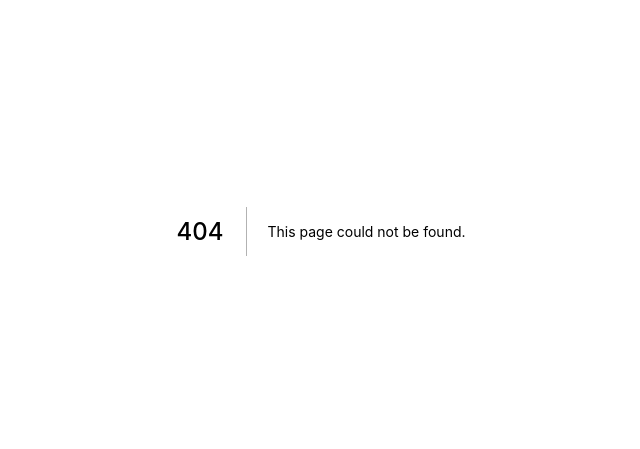
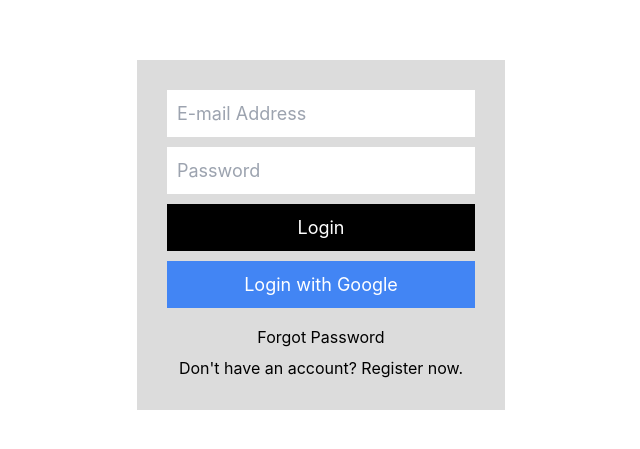
Before and after one commit to haksatryabhaswara/chatwithai2, a Next.js app: page /login in a window 1280 px wide. Before the commit this address had no page. Shown: the part 169-618 px from the top of the page, without its empty margins (319-959 px from the left). Built offline with nearby package versions, Linux system fonts and the light colour scheme; no server answers.

Commit message:
latest desc

```diff
--- /dev/null
+++ b/firebase/index.js
@@ -0,0 +1,83 @@
+import { firebase, initializeApp } from "firebase/app";
+import { getAuth } from "firebase/auth";
+import { getFirestore } from "firebase/firestore";
+import { getAnalytics } from "firebase/analytics";
+const firebaseConfig = {
+  apiKey: "AIzaSyBj4wYsuqNlrOIqg-_f6gPP8_FaK3r79zk",
+  authDomain: "tokkuai.firebaseapp.com",
+  projectId: "tokkuai",
+  storageBucket: "tokkuai.appspot.com",
+  messagingSenderId: "472655829189",
+  appId: "1:472655829189:web:81f8aabf3a4769dd20f8ac",
+  measurementId: "G-78P2ERF9M7",
+};
+const app = initializeApp(firebaseConfig);
+// const analytics = getAnalytics(app);
+const auth = getAuth(app);
+const db = getFirestore(app);
+const googleProvider = new firebase.auth.GoogleAuthProvider();
+const signInWithGoogle = async () => {
+  try {
+    const res = await auth.signInWithPopup(googleProvider);
+    const user = res.user;
+    const query = await db
+      .collection("users")
+      .where("uid", "==", user.uid)
+      .get();
+    if (query.docs.length === 0) {
+      await db.collection("users").add({
+        uid: user.uid,
+        name: user.displayName,
+        authProvider: "google",
+        email: user.email,
+      });
+    }
+  } catch (err) {
+    console.error(err);
+    alert(err.message);
+  }
+};
+const signInWithEmailAndPassword = async (email, password) => {
+  try {
+    await auth.signInWithEmailAndPassword(email, password);
+  } catch (err) {
+    console.error(err);
+    alert(err.message);
+  }
+};
+const registerWithEmailAndPassword = async (name, email, password) => {
+  try {
+    const res = await auth.createUserWithEmailAndPassword(email, password);
+    const user = res.user;
+    await db.collection("users").add({
+      uid: user.uid,
+      name,
+      authProvider: "local",
+      email,
+    });
+  } catch (err) {
+    console.error(err);
+    alert(err.message);
+  }
+};
+const sendPasswordResetEmail = async (email) => {
+  try {
+    await auth.sendPasswordResetEmail(email);
+    alert("Password reset link sent!");
+  } catch (err) {
+    console.error(err);
+    alert(err.message);
+  }
+};
+const logout = () => {
+  auth.signOut();
+};
+export {
+  auth,
+  db,
+  signInWithGoogle,
+  signInWithEmailAndPassword,
+  registerWithEmailAndPassword,
+  sendPasswordResetEmail,
+  logout,
+};
--- a/next.config.js
+++ b/next.config.js
@@ -1,3 +1,16 @@
-module.exports = {
-  reactStrictMode: true,
-}
+const removeImports = require("next-remove-imports")();
+module.exports = removeImports({
+  swcMinify: true,
+  images: {
+    domains: ["firebasestorage.googleapis.com"],
+  },
+  // env: {
+  //   apiKey: "AIzaSyBj4wYsuqNlrOIqg-_f6gPP8_FaK3r79zk",
+  //   authDomain: "tokkuai.firebaseapp.com",
+  //   projectId: "tokkuai",
+  //   storageBucket: "tokkuai.appspot.com",
+  //   messagingSenderId: "472655829189",
+  //   appId: "1:472655829189:web:81f8aabf3a4769dd20f8ac",
+  //   measurementId: "G-78P2ERF9M7",
+  // },
+});
--- a/package.json
+++ b/package.json
@@ -10,9 +10,14 @@
   "dependencies": {
     "@headlessui/react": "^1.4.2",
     "@tailwindcss/typography": "^0.5.0",
+    "firebase": "^9.6.1",
+    "firebase-admin": "^10.0.1",
     "next": "12.0.7",
+    "next-remove-imports": "^1.0.6",
     "react": "17.0.2",
     "react-dom": "17.0.2",
+    "react-firebase-hooks": "^3.0.5",
+    "react-firebaseui": "^6.0.0",
     "react-google-recaptcha": "^2.1.0"
   },
   "devDependencies": {
--- a/pages/_app.js
+++ b/pages/_app.js
@@ -1,5 +1,4 @@
 import '../styles/globals.css'
-
 function MyApp({ Component, pageProps }) {
   return <Component {...pageProps} />
 }
--- a/pages/chat/index.js
+++ b/pages/chat/index.js
@@ -8,7 +8,7 @@
   const [listChat, setLC] = useState([]);
   const [chat, setChat] = useState("");
   const [nama, setNama] = useState("");
-  const [stage, setStage] = useState(false);
+  const [stage, setStage] = useState(true);
   const [isOpen, setIsOpen] = useState(false);
   const [isGrammarOpen, setIsGrammarOpen] = useState(false);
   const recaptchaRef = React.createRef();
@@ -218,7 +218,10 @@
           name="description"
           content="TokkuAI can help you to talk, anything, anytime, and anywhere, we are here just to help you to talk."
         />
-
+        <meta
+          name="keywords"
+          content="TokkuAI, Tokku, AI, chatbot, messaging, learn english, learn with ai, talk with ai"
+        />
         <meta property="og:type" content="website" />
         <meta property="og:url" content="https://www.tokkuai.com/" />
         <meta property="og:title" content="TokkuAI #JustTalk" />
--- a/pages/index.js
+++ b/pages/index.js
@@ -74,7 +74,10 @@
           name="description"
           content="TokkuAI can help you to talk, anything, anytime, and anywhere, we are here just to help you to talk."
         />
-
+        <meta
+          name="keywords"
+          content="TokkuAI, Tokku, AI, chatbot, messaging, learn english, learn with ai, talk with ai"
+        />
         <meta property="og:type" content="website" />
         <meta property="og:url" content="https://www.tokkuai.com/" />
         <meta property="og:title" content="TokkuAI #JustTalk" />
--- /dev/null
+++ b/pages/login/index.js
@@ -0,0 +1,67 @@
+import React, { useEffect, useState } from "react";
+// import {
+//   auth,
+//   signInWithEmailAndPassword,
+//   signInWithGoogle,
+// } from "../../firebase/index";
+import Link from "next/link";
+
+import dynamic from "next/dynamic";
+const auth = dynamic(() => import("../../firebase/index"));
+const signInWithEmailAndPassword = dynamic(() =>
+  import("../../firebase/index")
+);
+const signInWithGoogle = dynamic(() => import("../../firebase/index"));
+
+import { useAuthState } from "react-firebase-hooks/auth";
+function Login() {
+  const [email, setEmail] = useState("");
+  const [password, setPassword] = useState("");
+  const [user, loading, error] = useAuthState(auth);
+  useEffect(() => {
+    if (loading) {
+      // maybe trigger a loading screen
+      return;
+    }
+    if (user) {
+      alert("GET USER");
+      console.log(user);
+    }
+  }, [user, loading]);
+  return (
+    <div className="login">
+      <div className="login__container">
+        <input
+          type="text"
+          className="login__textBox"
+          value={email}
+          onChange={(e) => setEmail(e.target.value)}
+          placeholder="E-mail Address"
+        />
+        <input
+          type="password"
+          className="login__textBox"
+          value={password}
+          onChange={(e) => setPassword(e.target.value)}
+          placeholder="Password"
+        />
+        <button
+          className="login__btn"
+          onClick={() => signInWithEmailAndPassword(email, password)}
+        >
+          Login
+        </button>
+        <button className="login__btn login__google" onClick={signInWithGoogle}>
+          Login with Google
+        </button>
+        <div>
+          <Link href="/chat">Forgot Password</Link>
+        </div>
+        <div>
+          Don't have an account? <Link to="/register">Register</Link> now.
+        </div>
+      </div>
+    </div>
+  );
+}
+export default Login;
--- /dev/null
+++ b/pages/privacy-policy.js/index.js
@@ -0,0 +1,5 @@
+import React from 'react'
+
+export default function PrivacyPolicy() {
+    return <h1>Privacy policy Page</h1>
+}
--- /dev/null
+++ b/pages/register/index.js
@@ -0,0 +1,9 @@
+import React from 'react'
+
+export default function index() {
+    return (
+        <div>
+
+        </div>
+    )
+}
--- a/styles/globals.css
+++ b/styles/globals.css
@@ -17,3 +17,37 @@
 * {
   box-sizing: border-box;
 }
+
+.login {
+  height: 100vh;
+  width: 100vw;
+  display: flex;
+  align-items: center;
+  justify-content: center;
+}
+.login__container {
+  display: flex;
+  flex-direction: column;
+  text-align: center;
+  background-color: #dcdcdc;
+  padding: 30px;
+}
+.login__textBox {
+  padding: 10px;
+  font-size: 18px;
+  margin-bottom: 10px;
+}
+.login__btn {
+  padding: 10px;
+  font-size: 18px;
+  margin-bottom: 10px;
+  border: none;
+  color: white;
+  background-color: black;
+}
+.login__google {
+  background-color: #4285f4;
+}
+.login div {
+  margin-top: 7px;
+}
```
Also changed, not shown: config/firebaseAuthUI.config.js (added, +9 -0 lines), 2 other files (tests, documents, lock files or other folders).
